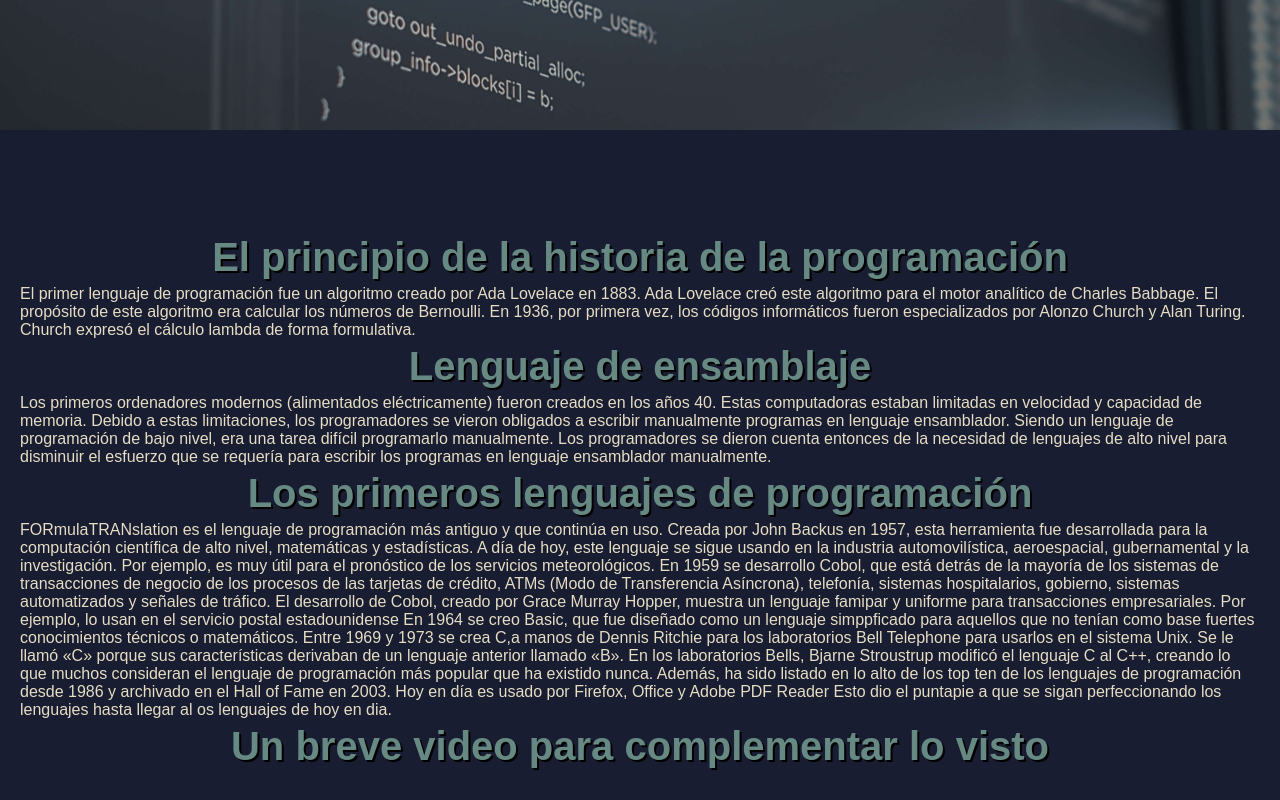
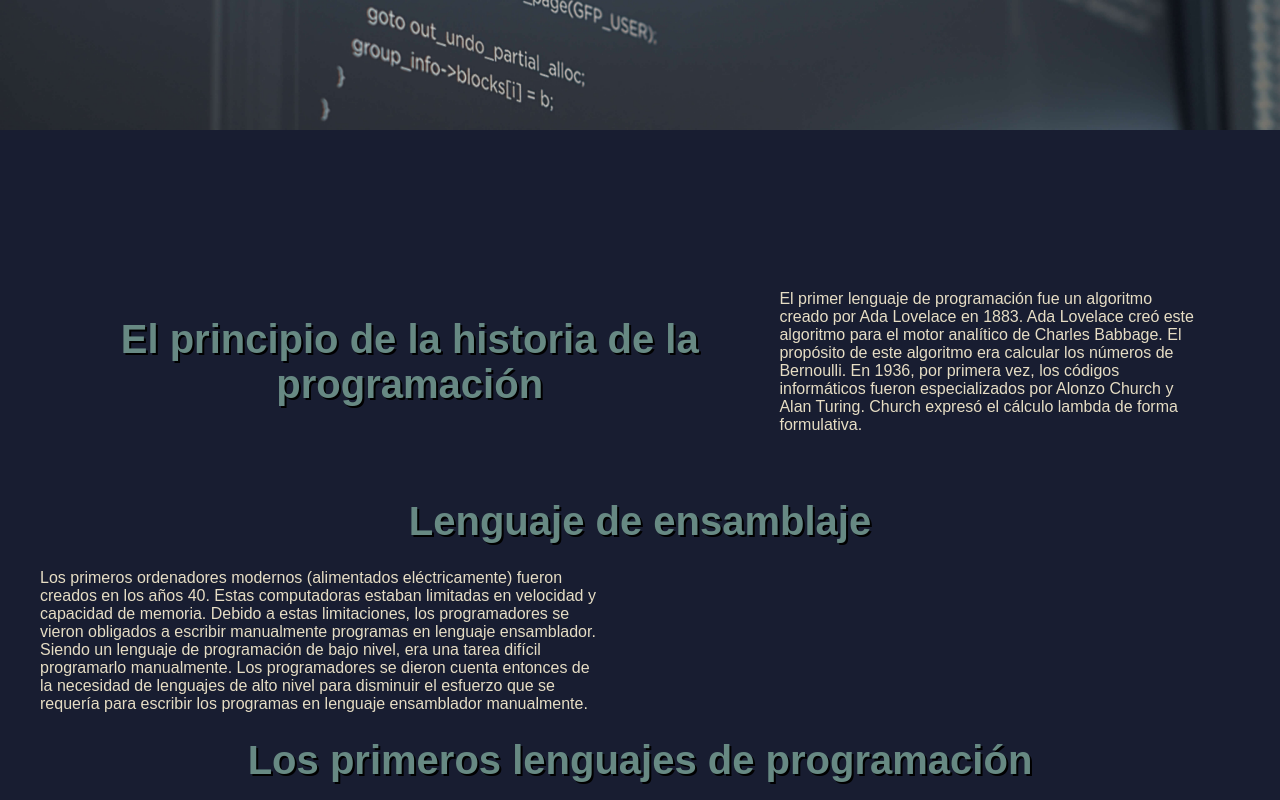
Before and after one commit to MarSiches/UTN-proyecto-final, a website: page src/views/historia.html in a window 1280 px wide. Shown: the part 520-1320 px from the top of the page. Drawn offline with Linux system fonts and the light colour scheme.

Commit message:
agregandole estilo a la vista de historia

```diff
--- a/public/css/styles.css
+++ b/public/css/styles.css
@@ -151,3 +151,22 @@ footer {
 .foot-content{
     padding:10px;
 }
+
+/*Historia.html*/
+
+.historia-container{
+    display: flex;
+    flex-direction: column;
+    justify-content: center;
+    align-items: center;
+}
+
+.div-historia1{
+    display: flex;
+    padding: 40px;
+}
+
+.p-historia{
+    margin: 20px;
+    width: 45%;
+}
--- a/src/views/historia.html
+++ b/src/views/historia.html
@@ -22,16 +22,16 @@
     <main class="historia-container">
         <div class="div-historia1">
             <h2>El principio de la historia de la programación</h2>
-            <p>El primer lenguaje de programación fue un algoritmo creado por Ada Lovelace en 1883. Ada Lovelace creó este algoritmo para el motor analítico de Charles Babbage. El propósito de este algoritmo era calcular los números de Bernoulli. En 1936, por primera vez, los códigos informáticos fueron especializados por Alonzo Church y Alan Turing. Church expresó el cálculo lambda de forma formulativa.</p>
+            <p class="p-historia">El primer lenguaje de programación fue un algoritmo creado por Ada Lovelace en 1883. Ada Lovelace creó este algoritmo para el motor analítico de Charles Babbage. El propósito de este algoritmo era calcular los números de Bernoulli. En 1936, por primera vez, los códigos informáticos fueron especializados por Alonzo Church y Alan Turing. Church expresó el cálculo lambda de forma formulativa.</p>
         </div>
         <div class="div-historia2">
             <h2>Lenguaje de ensamblaje</h2>
-            <p>Los primeros ordenadores modernos (alimentados eléctricamente) fueron creados en los años 40. Estas computadoras estaban limitadas en velocidad y capacidad de memoria.
+            <p class="p-historia">Los primeros ordenadores modernos (alimentados eléctricamente) fueron creados en los años 40. Estas computadoras estaban limitadas en velocidad y capacidad de memoria.
                 Debido a estas limitaciones, los programadores se vieron obligados a escribir manualmente programas en lenguaje ensamblador. Siendo un lenguaje de programación de bajo nivel, era una tarea difícil programarlo manualmente. Los programadores se dieron cuenta entonces de la necesidad de lenguajes de alto nivel para disminuir el esfuerzo que se requería para escribir los programas en lenguaje ensamblador manualmente.</p>
         </div>
         <div class="div-historia3">
             <h2>Los primeros lenguajes de programación</h2>
-            <p>FORmulaTRANslation es el lenguaje de programación más antiguo y que continúa en uso. Creada por John Backus en 1957, esta herramienta fue desarrollada para la computación científica de alto nivel, matemáticas y estadísticas. A día de hoy, este lenguaje se sigue usando en la industria automovilística, aeroespacial, gubernamental y la investigación. Por ejemplo, es muy útil para el pronóstico de los servicios meteorológicos.
+            <p class="p-historia">FORmulaTRANslation es el lenguaje de programación más antiguo y que continúa en uso. Creada por John Backus en 1957, esta herramienta fue desarrollada para la computación científica de alto nivel, matemáticas y estadísticas. A día de hoy, este lenguaje se sigue usando en la industria automovilística, aeroespacial, gubernamental y la investigación. Por ejemplo, es muy útil para el pronóstico de los servicios meteorológicos.
 
                 En 1959 se desarrollo Cobol, que está detrás de la mayoría de los sistemas de transacciones de negocio de los procesos de las tarjetas de crédito, ATMs (Modo de Transferencia Asíncrona), telefonía, sistemas hospitalarios, gobierno, sistemas automatizados y señales de tráfico.
                 El desarrollo de Cobol, creado por Grace Murray Hopper, muestra un lenguaje famipar y uniforme para transacciones empresariales. Por ejemplo, lo usan en el servicio postal estadounidense
```
